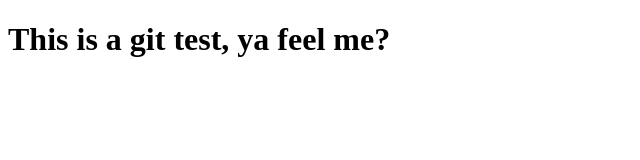
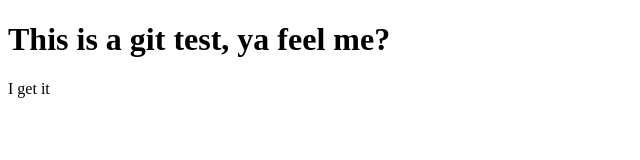
Before and after one commit to mick3/VSCodetest, a plain HTML site: page index.html in a window 1280 px wide. Shown: the full height of the page, 0-640 px from the left. Drawn offline with Linux system fonts and the light colour scheme.

Commit message:
updated index.html

```diff
--- a/index.html
+++ b/index.html
@@ -8,5 +8,6 @@
 </head>
 <body>
     <h1>This is a git test, ya feel me?</h1>
+    <p> I get it </p>
 </body>
 </html>
```
